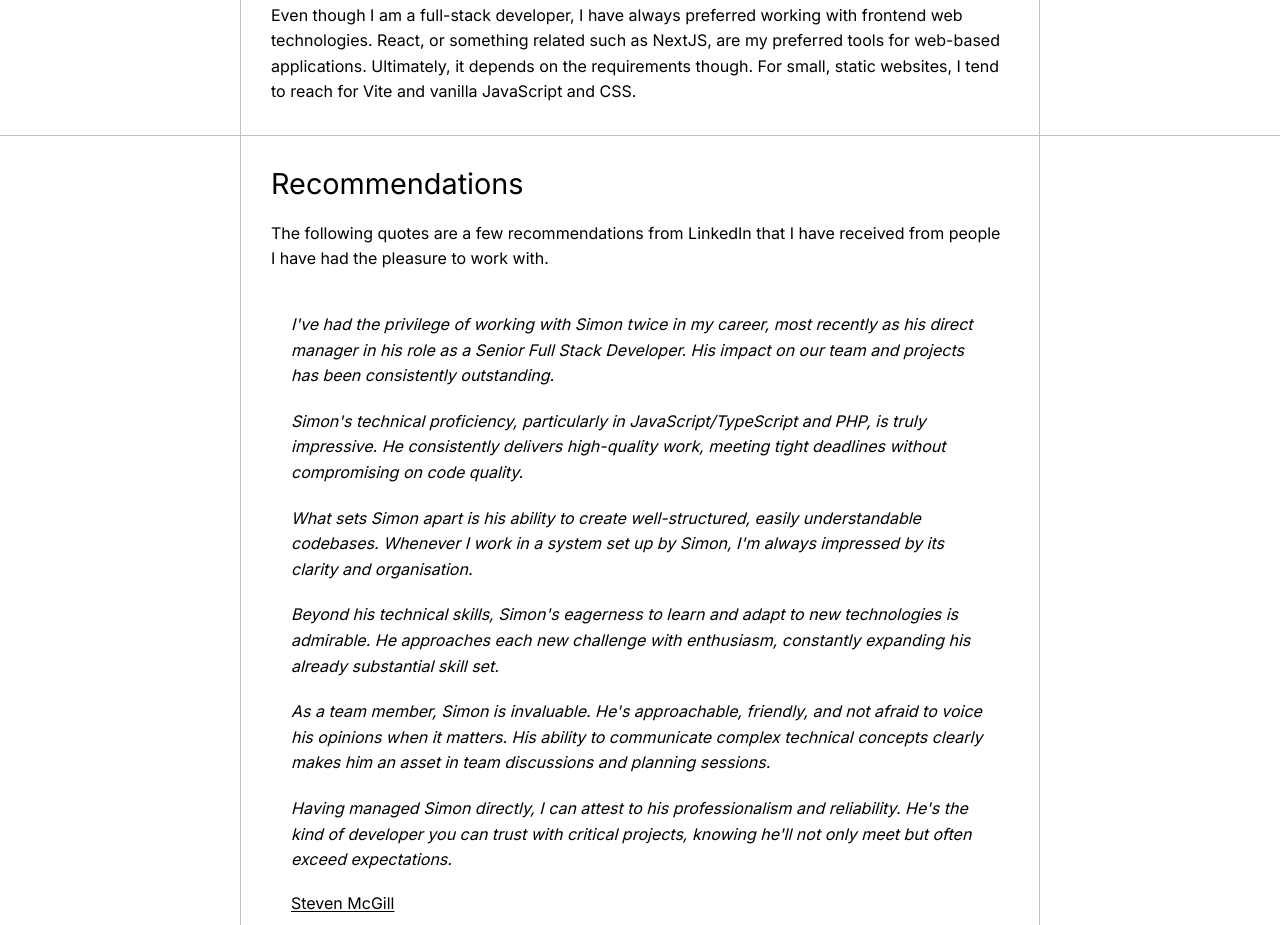
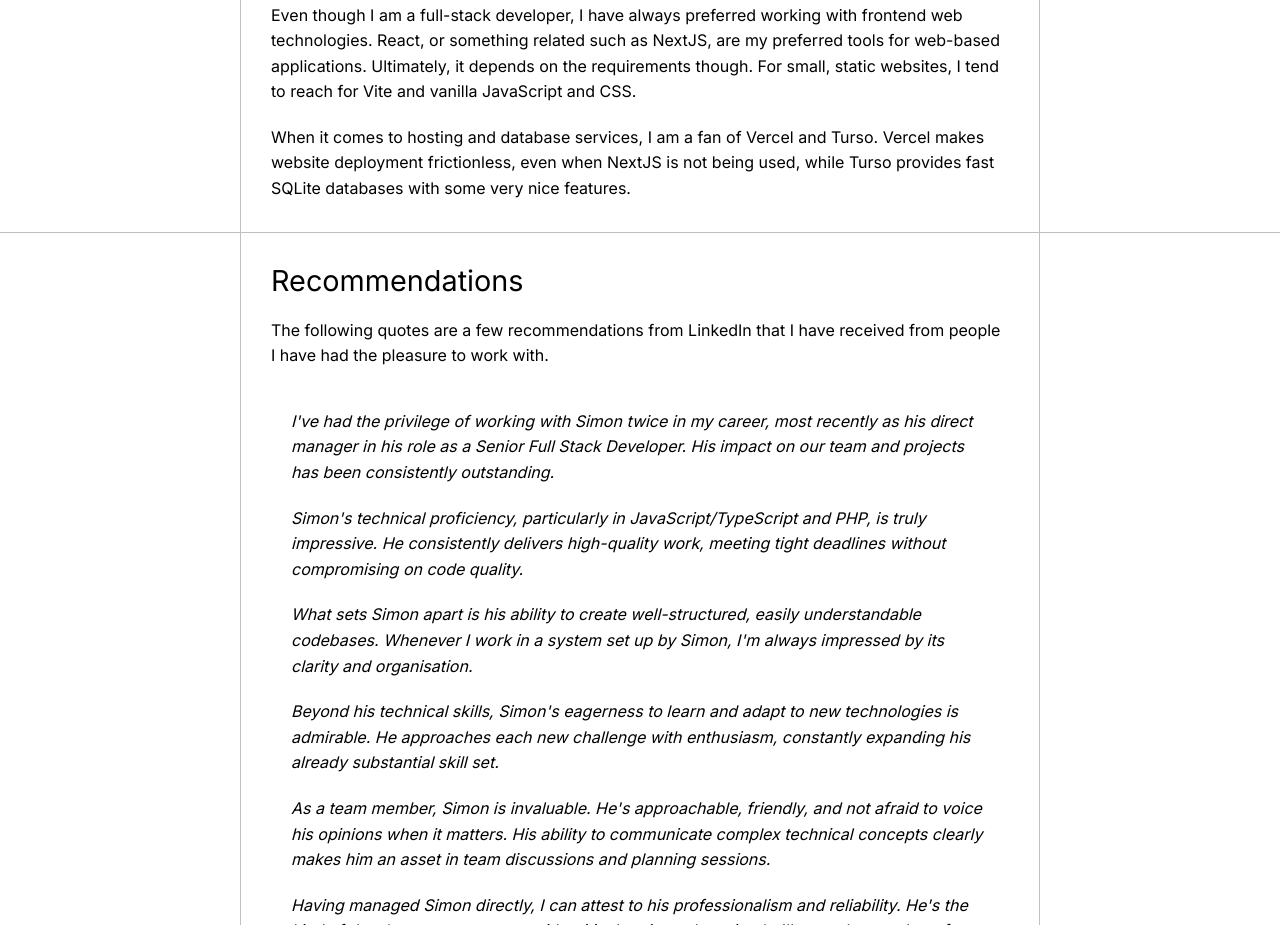
Before and after one commit to simon-robertson/simon-robertson-io, a Next.js app: page / in a window 1280 px wide. Shown: the part 1040-1965 px from the top of the page. Built offline with nearby package versions, Linux system fonts and the light colour scheme.

Commit message:
Update the "preferences" contents

```diff
--- a/src/components/sections/preferences-section/index.tsx
+++ b/src/components/sections/preferences-section/index.tsx
@@ -10,6 +10,11 @@
                 requirements though. For small, static websites, I tend to reach for Vite and
                 vanilla JavaScript and CSS.
             </p>
+            <p>
+                When it comes to hosting and database services, I am a fan of Vercel and Turso.
+                Vercel makes website deployment frictionless, even when NextJS is not being used,
+                while Turso provides fast SQLite databases with some very nice features.
+            </p>
         </PageSection>
     )
 }
```
